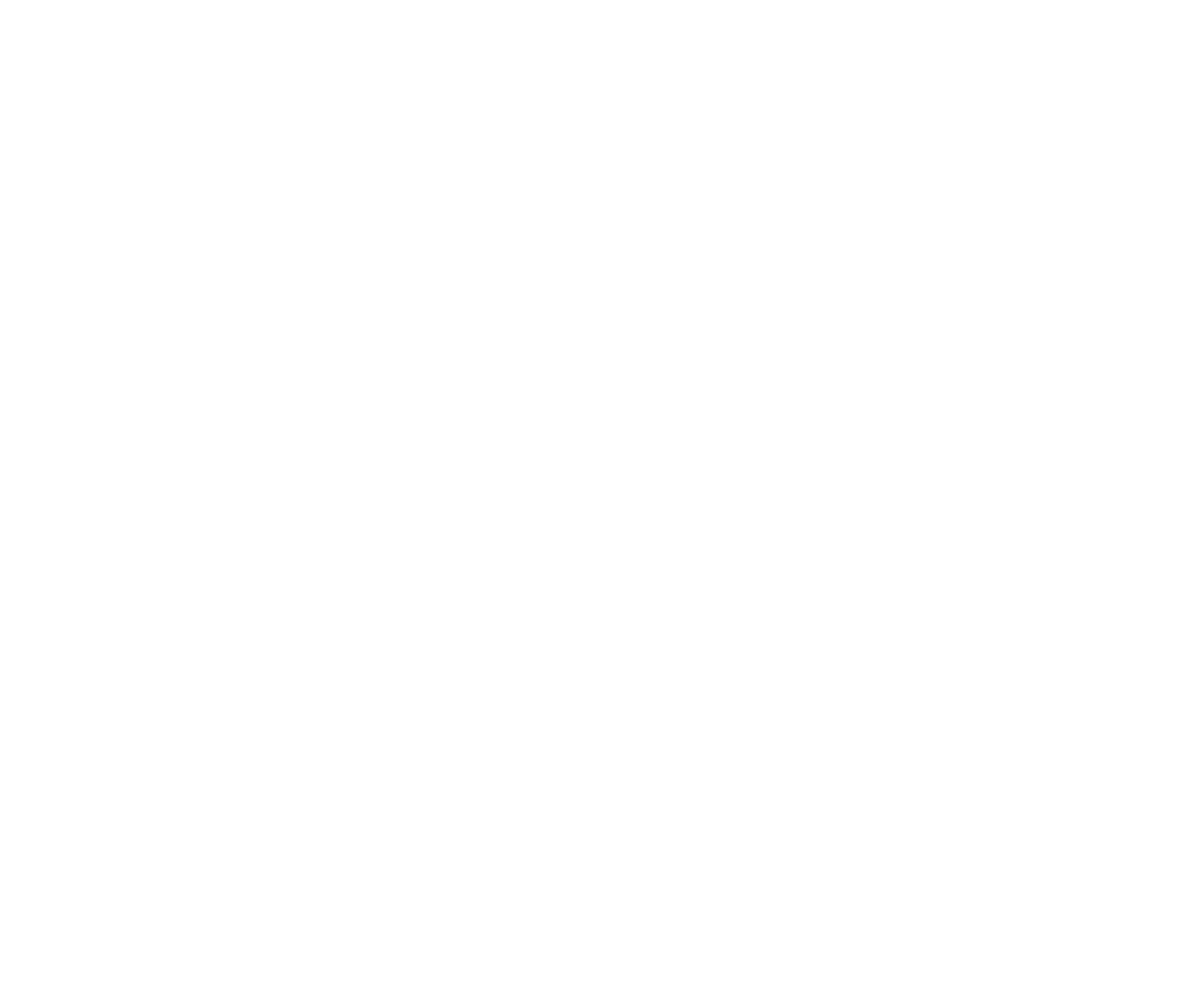
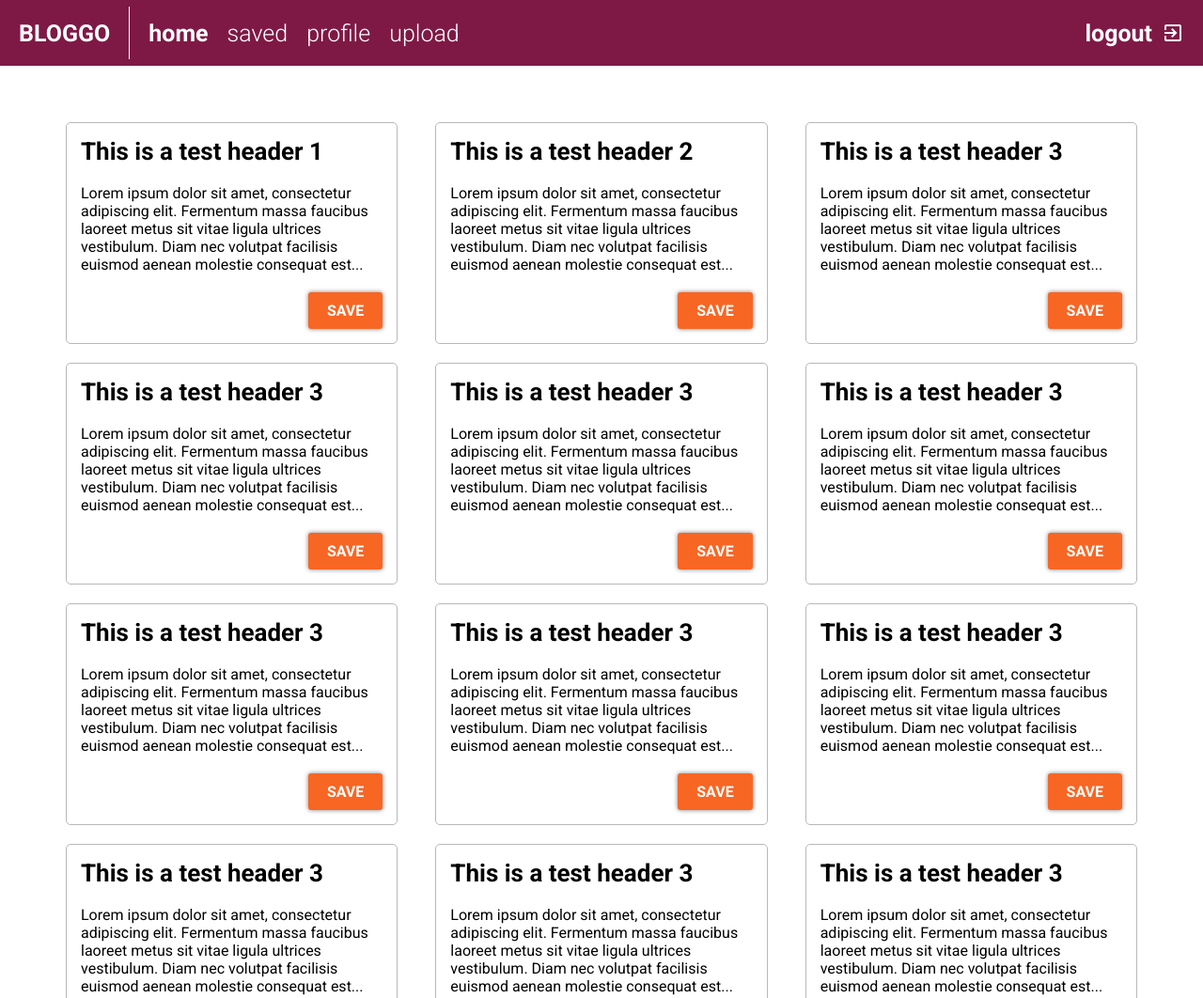
Before and after one commit to gauthamramesh3110/bloggo, a plain HTML site: page index.html in a window 1280 px wide. Shown: the top 1062 px of the page at 94% size. Before the commit the page ends 800 px from the top, so only its background shows below. Drawn offline with Linux system fonts and the light colour scheme.

Commit message:
Add Home Page Grid

```diff
--- a/index.html
+++ b/index.html
@@ -1,11 +1,46 @@
 <!DOCTYPE html>
 <html lang="en">
+
 <head>
     <meta charset="UTF-8">
     <meta name="viewport" content="width=device-width, initial-scale=1.0">
-    <title>Document</title>
+    <link rel="stylesheet" href="./styles/index.css">
+    <link rel="stylesheet" href="./styles/main.css">
+    <link
+        href="https://fonts.googleapis.com/css2?family=Roboto:ital,wght@0,300;0,400;0,500;0,700;0,900;1,100;1,300;1,400;1,500;1,700;1,900&display=swap"
+        rel="stylesheet" />
+    <link href="https://fonts.googleapis.com/icon?family=Material+Icons" rel="stylesheet" />
+    <title>Bloggo</title>
 </head>
+
 <body>
+    <div class="navbar primary">
 
+        <div class="nav-logo">bloggo</div>
+
+        <div class="nav-links">
+            <a href="#" class="active">home</a>
+            <a href="#">saved</a>
+            <a href="#">profile</a>
+            <a href="#">upload</a>
+        </div>
+
+        <div class="nav-actions">
+            <div class="nav-action">
+                <a href="#">logout</a>
+                <span class="material-icons">
+                    exit_to_app
+                </span>
+            </div>
+        </div>
+
+    </div>
+
+    <div class="main">
+        <div class="card-grid" id="home-grid"></div>
+    </div>
+
+    <script src="./javascript/index.js"></script>
 </body>
+
 </html>
--- /dev/null
+++ b/javascript/index.js
@@ -0,0 +1,114 @@
+blogs = [
+	{
+		title: 'This is a test header 1',
+		body:
+			'Lorem ipsum dolor sit amet, consectetur adipiscing elit. Fermentum massa faucibus laoreet metus sit vitae ligula ultrices vestibulum. Diam nec volutpat facilisis euismod aenean molestie consequat est...',
+	},
+
+	{
+		title: 'This is a test header 2',
+		body:
+			'Lorem ipsum dolor sit amet, consectetur adipiscing elit. Fermentum massa faucibus laoreet metus sit vitae ligula ultrices vestibulum. Diam nec volutpat facilisis euismod aenean molestie consequat est...',
+	},
+
+	{
+		title: 'This is a test header 3',
+		body:
+			'Lorem ipsum dolor sit amet, consectetur adipiscing elit. Fermentum massa faucibus laoreet metus sit vitae ligula ultrices vestibulum. Diam nec volutpat facilisis euismod aenean molestie consequat est...',
+	},
+
+	{
+		title: 'This is a test header 3',
+		body:
+			'Lorem ipsum dolor sit amet, consectetur adipiscing elit. Fermentum massa faucibus laoreet metus sit vitae ligula ultrices vestibulum. Diam nec volutpat facilisis euismod aenean molestie consequat est...',
+	},
+
+	{
+		title: 'This is a test header 3',
+		body:
+			'Lorem ipsum dolor sit amet, consectetur adipiscing elit. Fermentum massa faucibus laoreet metus sit vitae ligula ultrices vestibulum. Diam nec volutpat facilisis euismod aenean molestie consequat est...',
+	},
+
+	{
+		title: 'This is a test header 3',
+		body:
+			'Lorem ipsum dolor sit amet, consectetur adipiscing elit. Fermentum massa faucibus laoreet metus sit vitae ligula ultrices vestibulum. Diam nec volutpat facilisis euismod aenean molestie consequat est...',
+	},
+
+	{
+		title: 'This is a test header 3',
+		body:
+			'Lorem ipsum dolor sit amet, consectetur adipiscing elit. Fermentum massa faucibus laoreet metus sit vitae ligula ultrices vestibulum. Diam nec volutpat facilisis euismod aenean molestie consequat est...',
+	},
+
+	{
+		title: 'This is a test header 3',
+		body:
+			'Lorem ipsum dolor sit amet, consectetur adipiscing elit. Fermentum massa faucibus laoreet metus sit vitae ligula ultrices vestibulum. Diam nec volutpat facilisis euismod aenean molestie consequat est...',
+	},
+
+	{
+		title: 'This is a test header 3',
+		body:
+			'Lorem ipsum dolor sit amet, consectetur adipiscing elit. Fermentum massa faucibus laoreet metus sit vitae ligula ultrices vestibulum. Diam nec volutpat facilisis euismod aenean molestie consequat est...',
+	},
+
+	{
+		title: 'This is a test header 3',
+		body:
+			'Lorem ipsum dolor sit amet, consectetur adipiscing elit. Fermentum massa faucibus laoreet metus sit vitae ligula ultrices vestibulum. Diam nec volutpat facilisis euismod aenean molestie consequat est...',
+	},
+
+	{
+		title: 'This is a test header 3',
+		body:
+			'Lorem ipsum dolor sit amet, consectetur adipiscing elit. Fermentum massa faucibus laoreet metus sit vitae ligula ultrices vestibulum. Diam nec volutpat facilisis euismod aenean molestie consequat est...',
+	},
+
+	{
+		title: 'This is a test header 3',
+		body:
+			'Lorem ipsum dolor sit amet, consectetur adipiscing elit. Fermentum massa faucibus laoreet metus sit vitae ligula ultrices vestibulum. Diam nec volutpat facilisis euismod aenean molestie consequat est...',
+	},
+];
+
+let homeGrid = document.getElementById('home-grid');
+blogs.forEach((blog) => {
+	console.log(blog);
+	let card = getCard(blog);
+	homeGrid.appendChild(card);
+});
+
+//HELPER FUNCTIONS
+function getCard(blog) {
+	let card = document.createElement('div');
+	card.className = 'card';
+
+	let cardTitle = document.createElement('div');
+	cardTitle.className = 'card-title';
+
+	let titleText = document.createTextNode(blog.title);
+	cardTitle.appendChild(titleText);
+
+	let cardBody = document.createElement('div');
+	cardBody.className = 'card-body';
+
+	let bodyText = document.createTextNode(blog.body);
+	cardBody.appendChild(bodyText);
+
+	let cardActions = document.createElement('div');
+	cardActions.className = 'card-actions';
+
+	let saveButton = document.createElement('div');
+	saveButton.className = 'btn secondary';
+
+	let buttonText = document.createTextNode('save');
+	saveButton.appendChild(buttonText);
+	cardActions.appendChild(saveButton);
+
+	card.appendChild(cardTitle);
+	card.appendChild(cardBody);
+	card.appendChild(cardActions);
+
+	return card;
+}
--- a/styles/index.css
+++ b/styles/index.css
@@ -1,180 +1,4 @@
-* {
-  font-family: "Roboto", sans-serif;
-  margin: 0;
-  -webkit-box-sizing: border-box; /* Safari/Chrome, other WebKit */
-  -moz-box-sizing: border-box; /* Firefox, other Gecko */
-  box-sizing: border-box; /* Opera/IE 8+ */
+.card-grid {
+	display: grid;
+	grid-template-columns: auto auto auto;
 }
-
-/*
-COLORS
-*/
-
-.primary {
-  background-color: #7e1946;
-  color: white;
-}
-
-.secondary {
-  background-color: #f86624;
-  color: white;
-}
-
-/*
-BUTTONS
-*/
-
-.btn {
-  width: fit-content;
-  text-align: center;
-  padding: 10px 20px;
-  font-weight: bolder;
-  border-radius: 3px;
-  text-transform: uppercase;
-  text-decoration: none;
-  box-shadow: 0px 0px 5px rgba(0, 0, 0, 0.5);
-}
-
-.btn:hover {
-  cursor: pointer;
-}
-
-.btn:active {
-  box-shadow: 0px 0px 5px rgba(0, 0, 0, 0);
-}
-
-/*
-TEXT INPUTS
-*/
-
-.text-input-group {
-  margin: 10px 20px;
-}
-
-.text-input-group input[type="text"], input[type="password"] {
-  height: 60px;
-  width: 100%;
-  padding: 0px 10px;
-  border: solid 1px #000;
-  border-radius: 3px;
-  margin-top: 5px;
-  font-size: 18px;
-}
-
-.text-input-group input[type="text"]:focus, input[type="password"]:focus {
-  outline: none;
-  border: solid 1.5px;
-}
-
-/*
-CARDS
-*/
-
-.card {
-  margin: 10px 20px;
-  padding: 15px;
-  border: solid 1.5px #b8b8b8;
-  border-radius: 5px;
-}
-
-.card .card-title {
-  font-size: 26px;
-  font-weight: bold;
-  margin-bottom: 20px;
-}
-
-.card .card-body {
-  margin-bottom: 20px;
-}
-
-.card .card-actions {
-  display: flex;
-  justify-content: flex-end;
-}
-
-/*
-IMAGE
-*/
-.img-group {
-  margin: 10px 20px;
-  padding-bottom: 20px;
-}
-
-.img-group img {
-  width: 100%;
-  margin-bottom: 20px;
-}
-
-.img-group label {
-  font-style: italic;
-  font-weight: lighter;
-  text-transform: lowercase;
-  margin-left: 3px;
-}
-
-/*
-NAVBAR
-*/
-
-.navbar {
-  height: 70px;
-  width: 100%;
-  top: 0;
-  position: fixed;
-  display: flex;
-  flex-direction: row;
-  align-items: center;
-  padding: 0px 20px;
-}
-
-.navbar .nav-logo {
-  height: 80%;
-  display: flex;
-  align-items: center;
-  text-transform: uppercase;
-  font-weight: 700;
-  font-size: 25px;
-  padding-right: 20px;
-  border-right: 1px solid white;
-}
-
-.navbar .nav-links {
-  margin-left: 20px;
-  display: flex;
-  flex-direction: row;
-}
-
-.navbar .nav-links a {
-  color: white;
-  margin-right: 20px;
-  text-decoration: none;
-  text-transform: lowercase;
-  font-size: 25px;
-  font-weight: lighter;
-}
-
-.navbar .nav-links .active {
-  font-weight: 600;
-}
-
-.navbar .nav-actions {
-  display: flex;
-  flex-direction: row;
-  width: 100%;
-  justify-content: flex-end;
-  align-items: center;
-}
-
-.navbar .nav-actions .nav-action {
-  display: flex;
-  flex-direction: row;
-  align-items: center;
-}
-
-.navbar .nav-actions .nav-action a {
-  margin-right: 10px;
-  text-decoration: none;
-  color: white;
-  font-size: 25px;
-  font-weight: bold;
-}
--- /dev/null
+++ b/styles/main.css
@@ -0,0 +1,189 @@
+* {
+  font-family: "Roboto", sans-serif;
+  margin: 0;
+  -webkit-box-sizing: border-box; /* Safari/Chrome, other WebKit */
+  -moz-box-sizing: border-box; /* Firefox, other Gecko */
+  box-sizing: border-box; /* Opera/IE 8+ */
+}
+
+/*
+COLORS
+*/
+
+.primary {
+  background-color: #7e1946;
+  color: white;
+}
+
+.secondary {
+  background-color: #f86624;
+  color: white;
+}
+
+/*
+BUTTONS
+*/
+
+.btn {
+  width: fit-content;
+  text-align: center;
+  padding: 10px 20px;
+  font-weight: bolder;
+  border-radius: 3px;
+  text-transform: uppercase;
+  text-decoration: none;
+  box-shadow: 0px 0px 5px rgba(0, 0, 0, 0.5);
+}
+
+.btn:hover {
+  cursor: pointer;
+}
+
+.btn:active {
+  box-shadow: 0px 0px 5px rgba(0, 0, 0, 0);
+}
+
+/*
+TEXT INPUTS
+*/
+
+.text-input-group {
+  margin: 10px 20px;
+}
+
+.text-input-group input[type="text"], input[type="password"] {
+  height: 60px;
+  width: 100%;
+  padding: 0px 10px;
+  border: solid 1px #000;
+  border-radius: 3px;
+  margin-top: 5px;
+  font-size: 18px;
+}
+
+.text-input-group input[type="text"]:focus, input[type="password"]:focus {
+  outline: none;
+  border: solid 1.5px;
+}
+
+/*
+CARDS
+*/
+
+.card {
+  margin: 10px 20px;
+  padding: 15px;
+  border: solid 1.5px #b8b8b8;
+  border-radius: 5px;
+}
+
+.card .card-title {
+  font-size: 26px;
+  font-weight: bold;
+  margin-bottom: 20px;
+}
+
+.card .card-body {
+  margin-bottom: 20px;
+}
+
+.card .card-actions {
+  display: flex;
+  justify-content: flex-end;
+}
+
+/*
+IMAGE
+*/
+.img-group {
+  margin: 10px 20px;
+  padding-bottom: 20px;
+}
+
+.img-group img {
+  width: 100%;
+  margin-bottom: 20px;
+}
+
+.img-group label {
+  font-style: italic;
+  font-weight: lighter;
+  text-transform: lowercase;
+  margin-left: 3px;
+}
+
+/*
+NAVBAR
+*/
+
+.navbar {
+  height: 70px;
+  width: 100%;
+  top: 0;
+  position: fixed;
+  display: flex;
+  flex-direction: row;
+  align-items: center;
+  padding: 0px 20px;
+}
+
+.navbar .nav-logo {
+  height: 80%;
+  display: flex;
+  align-items: center;
+  text-transform: uppercase;
+  font-weight: 700;
+  font-size: 25px;
+  padding-right: 20px;
+  border-right: 1px solid white;
+}
+
+.navbar .nav-links {
+  margin-left: 20px;
+  display: flex;
+  flex-direction: row;
+}
+
+.navbar .nav-links a {
+  color: white;
+  margin-right: 20px;
+  text-decoration: none;
+  text-transform: lowercase;
+  font-size: 25px;
+  font-weight: lighter;
+}
+
+.navbar .nav-links .active {
+  font-weight: 600;
+}
+
+.navbar .nav-actions {
+  display: flex;
+  flex-direction: row;
+  width: 100%;
+  justify-content: flex-end;
+  align-items: center;
+}
+
+.navbar .nav-actions .nav-action {
+  display: flex;
+  flex-direction: row;
+  align-items: center;
+}
+
+.navbar .nav-actions .nav-action a {
+  margin-right: 10px;
+  text-decoration: none;
+  color: white;
+  font-size: 25px;
+  font-weight: bold;
+}
+
+/*
+MAIN DIV
+*/
+.main{
+  margin-top: 70px;
+  width: 100%;
+  padding: 50px;
+}
```
Also changed, not shown: login.html (+1 -1 lines).
